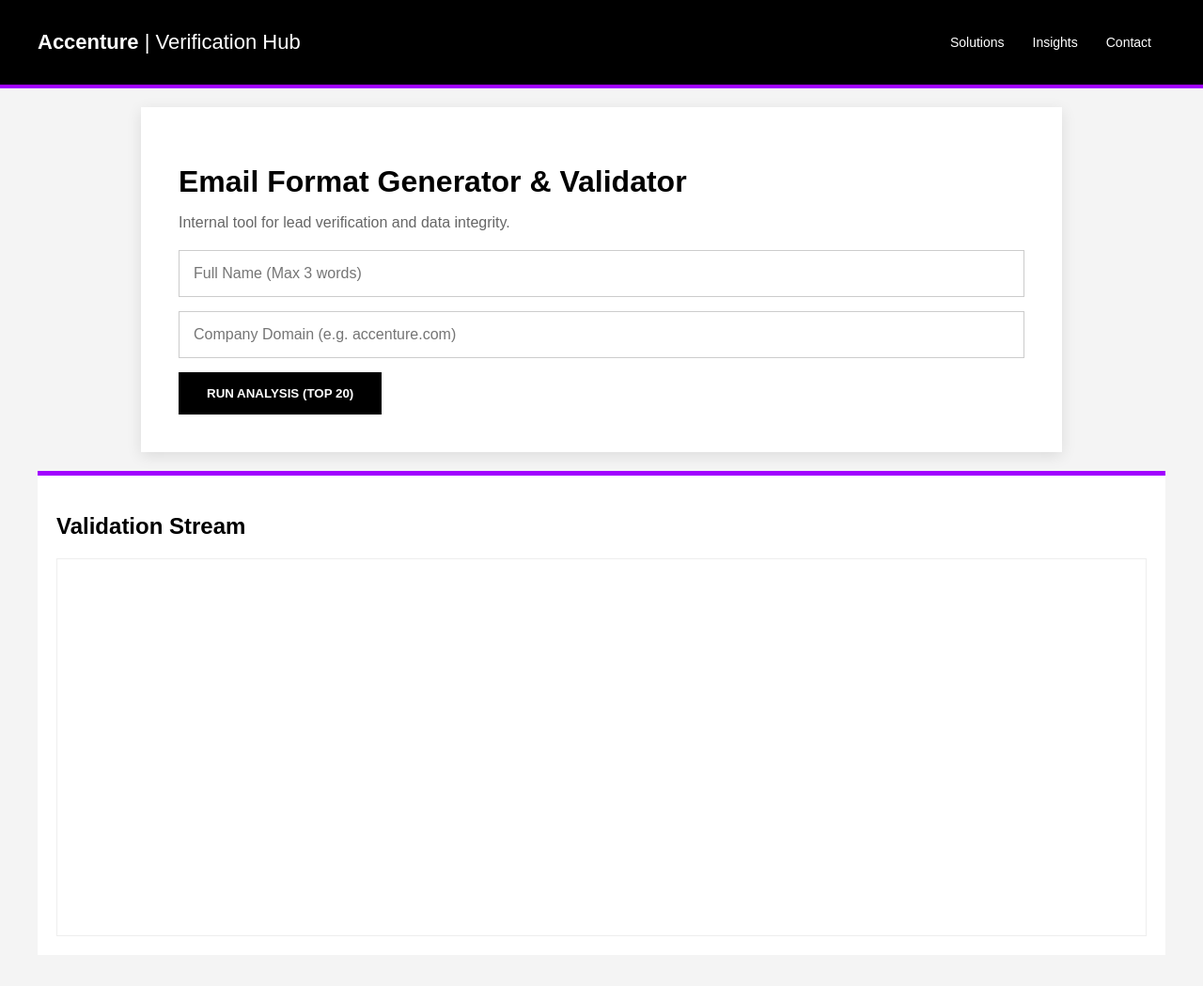
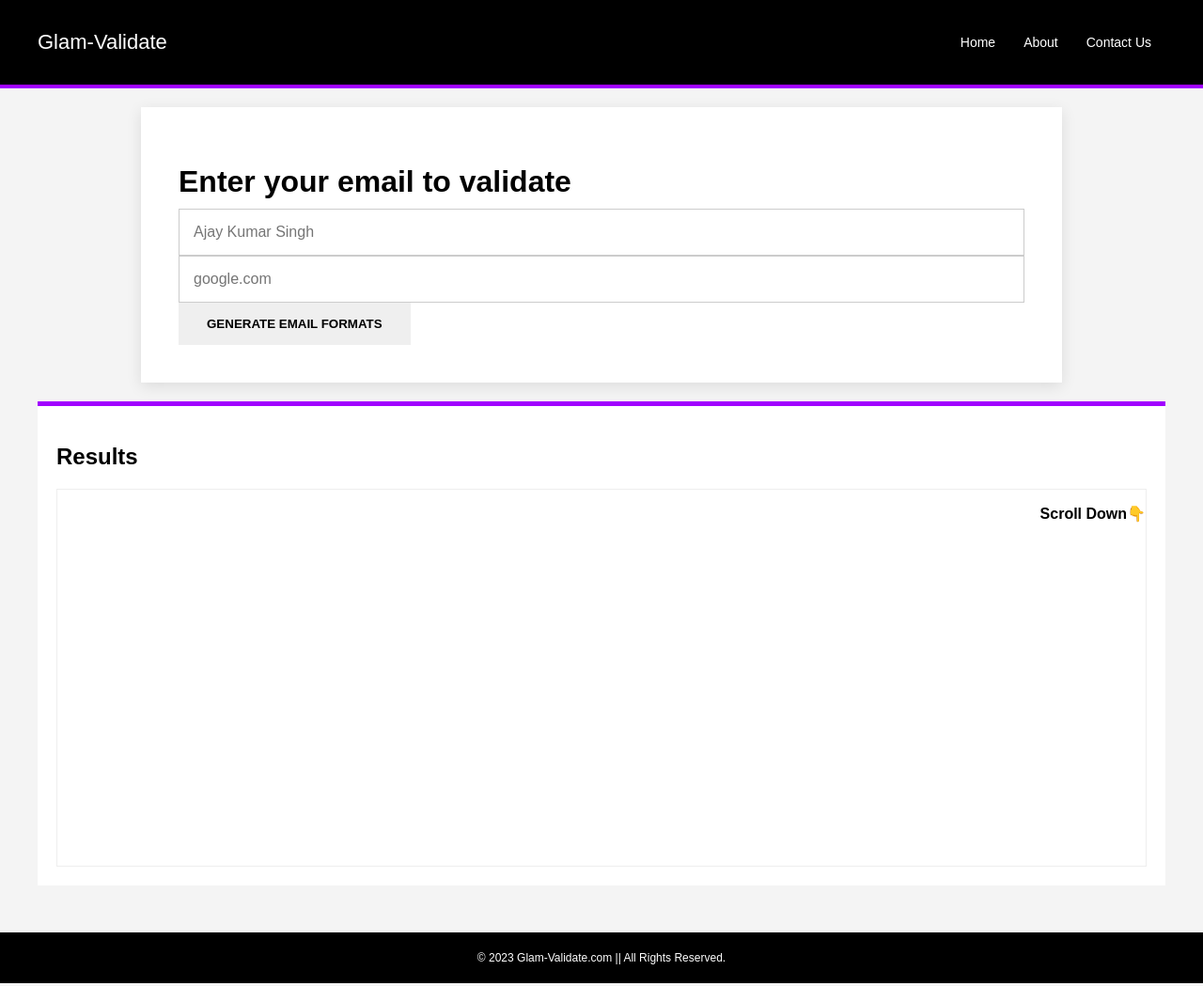
Before and after one commit to Manav2105/NewGLMEmailValidator, a plain HTML site: page index.html in a window 1280 px wide. Shown: the top 1049 px of the page at 94% size. Drawn offline with Linux system fonts and the light colour scheme.

Commit message:
index.html

```diff
--- a/index.html
+++ b/index.html
@@ -4,49 +4,43 @@
     <meta charset="UTF-8">
     <meta name="viewport" content="width=device-width, initial-scale=1.0">
     <link rel="stylesheet" href="style.css">
-    <title>Accenture | Email Validator Tool</title>
+    <title>GLM-Validator</title>
 </head>
 <body>
     <header>
         <nav>
-            <div class="logo"><strong>Accenture</strong> <span style="font-weight:100;">| Verification Hub</span></div>
+            <div class="logo">Glam-Validate</div>
             <ul>
-                <li><a href="#">Solutions</a></li>
-                <li><a href="#">Insights</a></li>
-                <li><a href="#">Contact</a></li>
+                <li><a href="#">Home</a></li>
+                <li><a href="#">About</a></li>
+                <li><a href="#">Contact Us</a></li>
             </ul>
         </nav>
     </header>
     <main>
         <div class="container">
-            <h1>Email Format Generator & Validator</h1>
-            <p style="margin-bottom: 20px; color: #666;">Internal tool for lead verification and data integrity.</p>
-
-            <div class="input-group">
-                <input placeholder="Full Name (Max 3 words)" type="text" id="fullName" required>
-                <input placeholder="Company Domain (e.g. accenture.com)" type="text" id="companyName" required>
-                <div class="button-row">
-                    <input id="submitBtn" class="btn btn-primary" type="submit" value="Run Analysis (Top 20)">
-                    <button id="stopBtn" class="btn btn-danger" style="display:none;">Stop Process</button>
-                </div>
+            <div>
+                <h1>Enter your email to validate</h1>
             </div>
-
-            <button id="continueBtn" class="btn btn-accent" style="display:none;">Try Extended Formats</button>
+            <div class="input">
+                <input placeholder="Ajay Kumar Singh" type="text" id="fullName" required>
+                <input placeholder="google.com" type="text" id="companyName" required>
+                <input id="submitBtn" class="btn" type="submit" value="Generate Email Formats">
+                <button id="stopBtn" class="btn" style="display:none; margin-left:10px; background:red;">Stop</button>
+            </div>
+            <button id="continueBtn" class="btn" style="display:none; margin-top:20px; background:orange;">Try Remaining Formats</button>
         </div>
-
         <div id="result">
-            <div class="result-header">
-                <h2>Validation Stream</h2>
-                <div id="statusIndicator"></div>
-            </div>
+            <h2>Results</h2>
             <div class="validation-results">
                 <ul id="emailList"></ul>
                 <ul id="resultCont"></ul>
+                <p><b>Scroll Down👇</b></p>
             </div>
         </div>
     </main>
     <footer>
-        &copy; 2025 Accenture. All Rights Reserved. For Internal Use Only.
+        &copy; 2023 Glam-Validate.com || All Rights Reserved.
     </footer>
     <script src="script.js"></script>
 </body>
```
